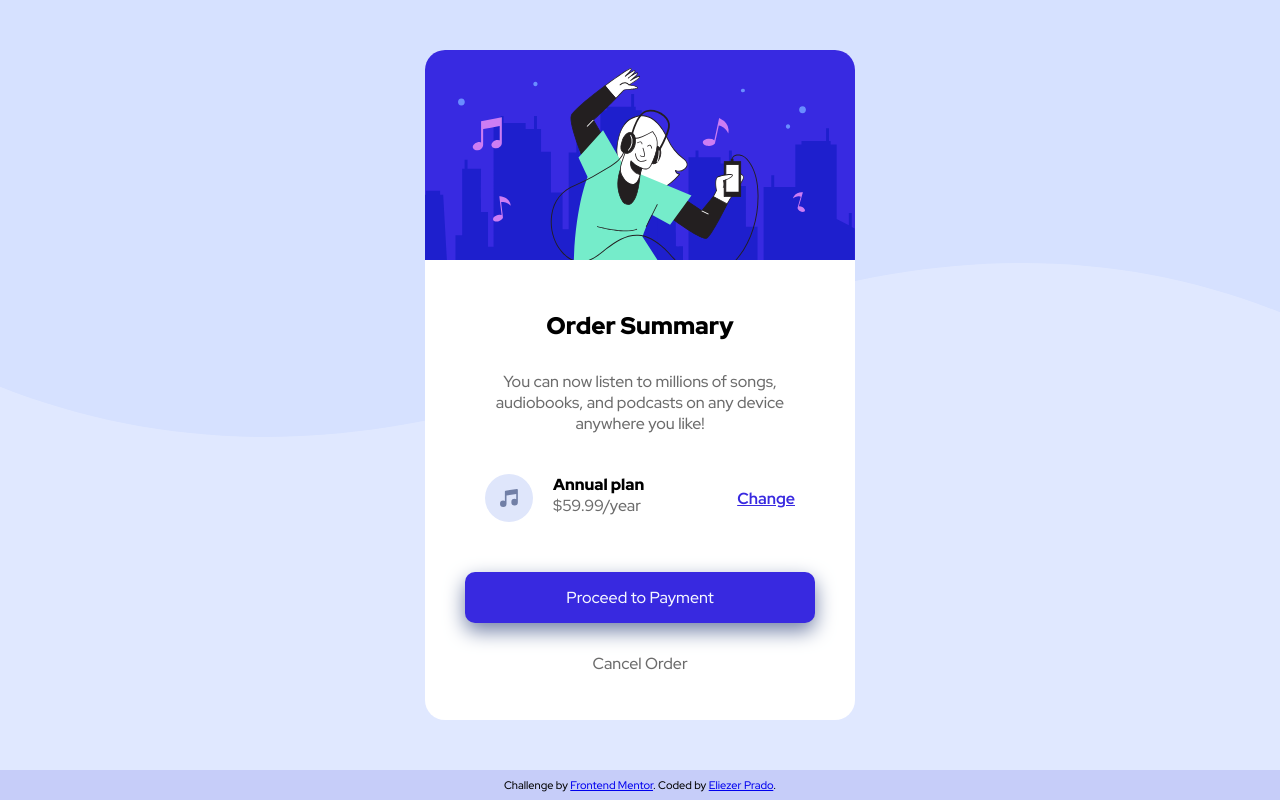
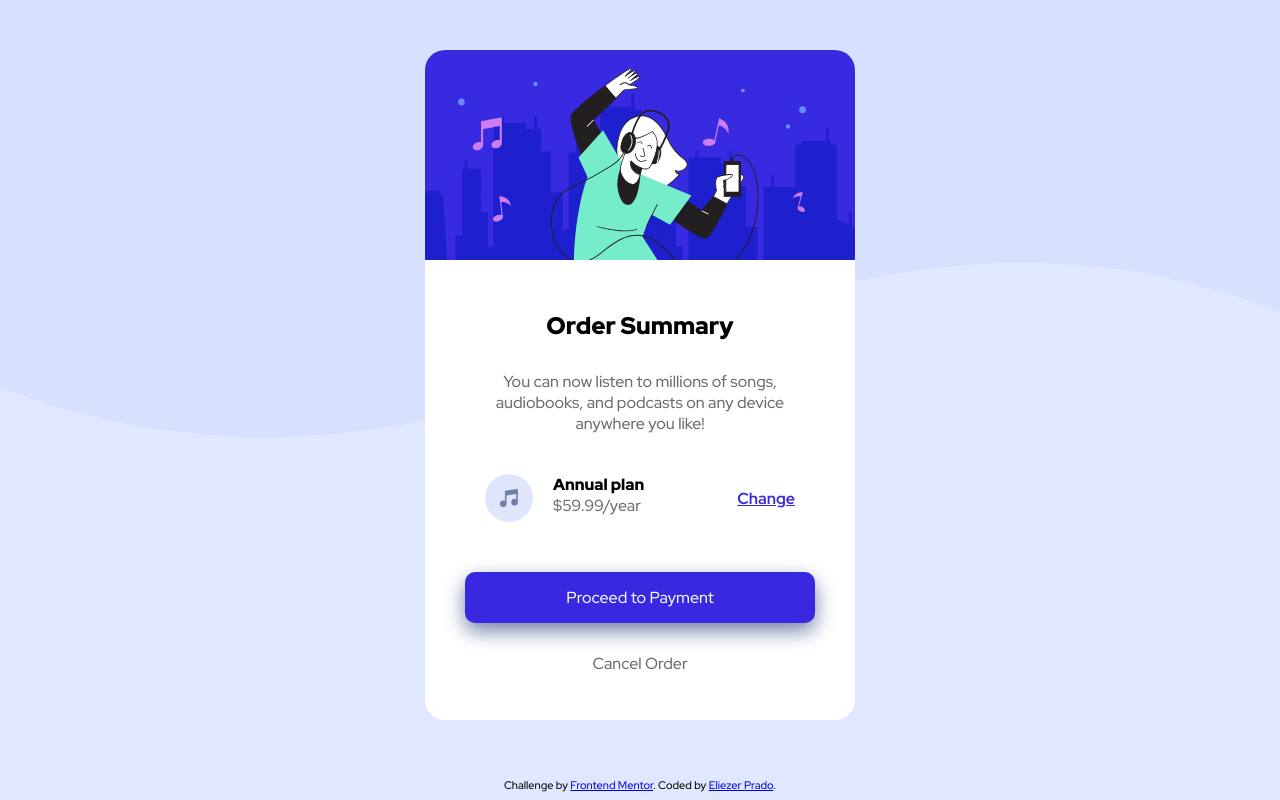
Before and after one commit to EliezerPrad0/order-summary-component-main, a plain HTML site: page index.html in a window 1280 px wide. Drawn offline with Linux system fonts and the light colour scheme.

Commit message:
alteraçao

```diff
--- a/style.css
+++ b/style.css
@@ -121,7 +121,6 @@ main {
     color: hsl(225, 100%, 98%);
 }
 footer {
-    background: #1e1ecd21;
     width: 100%;
     font-size: 11px;
 }
```
